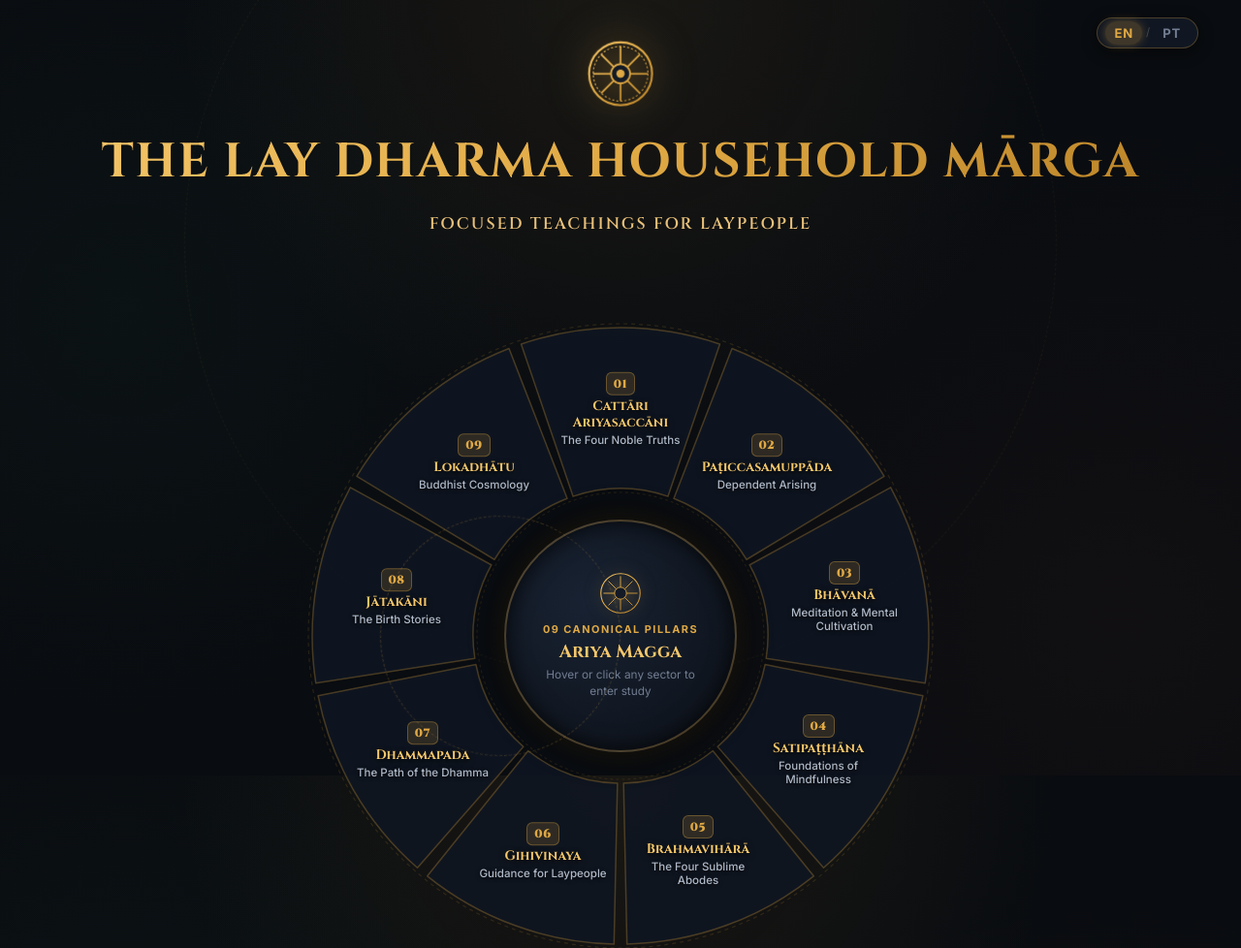
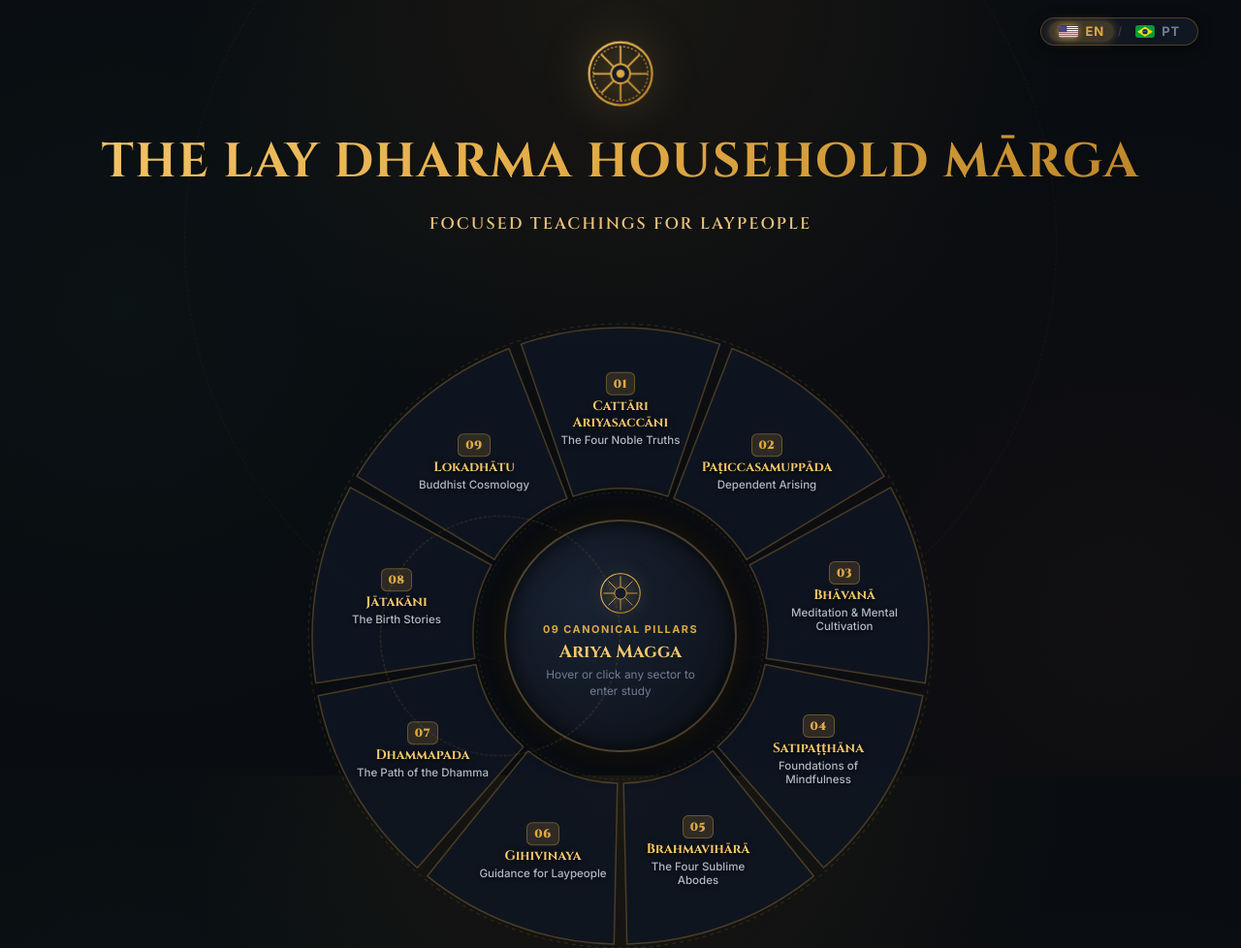
Before and after one commit to Matheus-Lisa-Gomes/The-Laypeople-Marga, a plain HTML site: page index.html in a window 1280 px wide. Shown: the top 978 px of the page at 97% size. Drawn offline with Linux system fonts and the light colour scheme.

Commit message:
feat: add USA and Brazilian vector flags to bilingual language toggle

```diff
--- a/css/style.css
+++ b/css/style.css
@@ -134,6 +134,9 @@ body {
 }
 
 .lang-btn {
+  display: inline-flex;
+  align-items: center;
+  gap: 7px;
   background: transparent;
   border: none;
   color: var(--text-muted);
@@ -141,10 +144,28 @@ body {
   font-size: 0.82rem;
   font-weight: 700;
   letter-spacing: 0.8px;
-  padding: 4px 9px;
-  border-radius: 14px;
+  padding: 4px 10px;
+  border-radius: 16px;
   cursor: pointer;
   transition: var(--transition-smooth);
+}
+
+.flag-icon {
+  width: 20px;
+  height: 13.3px;
+  border-radius: 3px;
+  box-shadow: 0 1px 4px rgba(0, 0, 0, 0.45);
+  flex-shrink: 0;
+  display: block;
+  transition: transform 0.2s cubic-bezier(0.16, 1, 0.3, 1), box-shadow 0.2s ease;
+}
+
+.lang-btn:hover .flag-icon {
+  transform: scale(1.08);
+}
+
+.lang-text {
+  line-height: 1;
 }
 
 .lang-btn:hover {
@@ -155,6 +176,10 @@ body {
   background: rgba(224, 169, 68, 0.22);
   color: var(--gold-primary);
   box-shadow: 0 0 10px rgba(224, 169, 68, 0.35);
+}
+
+.lang-btn.active .flag-icon {
+  box-shadow: 0 0 7px rgba(224, 169, 68, 0.75);
 }
 
 .lang-divider {
@@ -792,7 +817,12 @@ body {
   }
   .lang-btn {
     font-size: 0.74rem;
-    padding: 2px 6px;
+    padding: 2px 7px;
+    gap: 5px;
+  }
+  .flag-icon {
+    width: 17px;
+    height: 11.3px;
   }
   .site-title {
     font-size: 1.65rem;
--- a/index.html
+++ b/index.html
@@ -19,11 +19,50 @@
   <div class="container">
     <!-- Header with Dharmachakra (Wheel of Dhamma) -->
     <header class="site-header">
-      <!-- Language Selector (EN / PT) -->
+      <!-- Language Selector with USA & Brazil Flags (EN / PT) -->
       <div class="lang-selector-wrap" id="langSelector" role="group" aria-label="Language selection">
-        <button class="lang-btn active" id="langBtnEn" data-lang="en" aria-label="Switch to English" title="English">EN</button>
+        <button class="lang-btn active" id="langBtnEn" data-lang="en" aria-label="Switch to English (USA)" title="English">
+          <svg class="flag-icon" viewBox="0 0 60 40" aria-hidden="true">
+            <defs>
+              <g id="usStar">
+                <polygon fill="#ffffff" points="0,-1.05 0.31,-0.32 1.0,-0.32 0.44,0.08 0.65,0.8 0,0.36 -0.65,0.8 -0.44,0.08 -1.0,-0.32 -0.31,-0.32"/>
+              </g>
+            </defs>
+            <clipPath id="usFlagClip"><rect width="60" height="40" rx="3" ry="3"/></clipPath>
+            <g clip-path="url(#usFlagClip)">
+              <rect width="60" height="40" fill="#b22234"/>
+              <path stroke="#ffffff" stroke-width="3.08" d="M0 4.62h60M0 10.77h60M0 16.92h60M0 23.08h60M0 29.23h60M0 35.38h60"/>
+              <rect width="25" height="21.54" fill="#3c3b6e"/>
+              <g transform="translate(1.2, 0.6)">
+                <use href="#usStar" x="2.5" y="2.5"/><use href="#usStar" x="6.8" y="2.5"/><use href="#usStar" x="11.1" y="2.5"/><use href="#usStar" x="15.4" y="2.5"/><use href="#usStar" x="19.7" y="2.5"/>
+                <use href="#usStar" x="4.65" y="5.5"/><use href="#usStar" x="8.95" y="5.5"/><use href="#usStar" x="13.25" y="5.5"/><use href="#usStar" x="17.55" y="5.5"/>
+                <use href="#usStar" x="2.5" y="8.5"/><use href="#usStar" x="6.8" y="8.5"/><use href="#usStar" x="11.1" y="8.5"/><use href="#usStar" x="15.4" y="8.5"/><use href="#usStar" x="19.7" y="8.5"/>
+                <use href="#usStar" x="4.65" y="11.5"/><use href="#usStar" x="8.95" y="11.5"/><use href="#usStar" x="13.25" y="11.5"/><use href="#usStar" x="17.55" y="11.5"/>
+                <use href="#usStar" x="2.5" y="14.5"/><use href="#usStar" x="6.8" y="14.5"/><use href="#usStar" x="11.1" y="14.5"/><use href="#usStar" x="15.4" y="14.5"/><use href="#usStar" x="19.7" y="14.5"/>
+                <use href="#usStar" x="4.65" y="17.5"/><use href="#usStar" x="8.95" y="17.5"/><use href="#usStar" x="13.25" y="17.5"/><use href="#usStar" x="17.55" y="17.5"/>
+              </g>
+            </g>
+          </svg>
+          <span class="lang-text">EN</span>
+        </button>
         <span class="lang-divider">/</span>
-        <button class="lang-btn" id="langBtnPt" data-lang="pt" aria-label="Mudar para Português" title="Português">PT</button>
+        <button class="lang-btn" id="langBtnPt" data-lang="pt" aria-label="Mudar para Português (Brasil)" title="Português">
+          <svg class="flag-icon" viewBox="0 0 60 40" aria-hidden="true">
+            <clipPath id="brFlagClip"><rect width="60" height="40" rx="3" ry="3"/></clipPath>
+            <g clip-path="url(#brFlagClip)">
+              <rect width="60" height="40" fill="#009b3a"/>
+              <polygon points="30,4.5 54,20 30,35.5 6,20" fill="#fedf00"/>
+              <circle cx="30" cy="20" r="8.2" fill="#002776"/>
+              <path d="M 22.2,21.8 C 24.5,18.8 34.5,17.2 38,20.8 C 34.8,18.2 24.8,19.6 22.2,21.8 Z" fill="#ffffff"/>
+              <circle cx="28" cy="23" r="0.5" fill="#ffffff"/>
+              <circle cx="30" cy="24.2" r="0.45" fill="#ffffff"/>
+              <circle cx="31.8" cy="22.8" r="0.4" fill="#ffffff"/>
+              <circle cx="30" cy="22" r="0.45" fill="#ffffff"/>
+              <circle cx="30.2" cy="18" r="0.4" fill="#ffffff"/>
+            </g>
+          </svg>
+          <span class="lang-text">PT</span>
+        </button>
       </div>
 
       <!-- 8-Spoked Wheel of Dhamma (Noble Eightfold Path) -->
```
